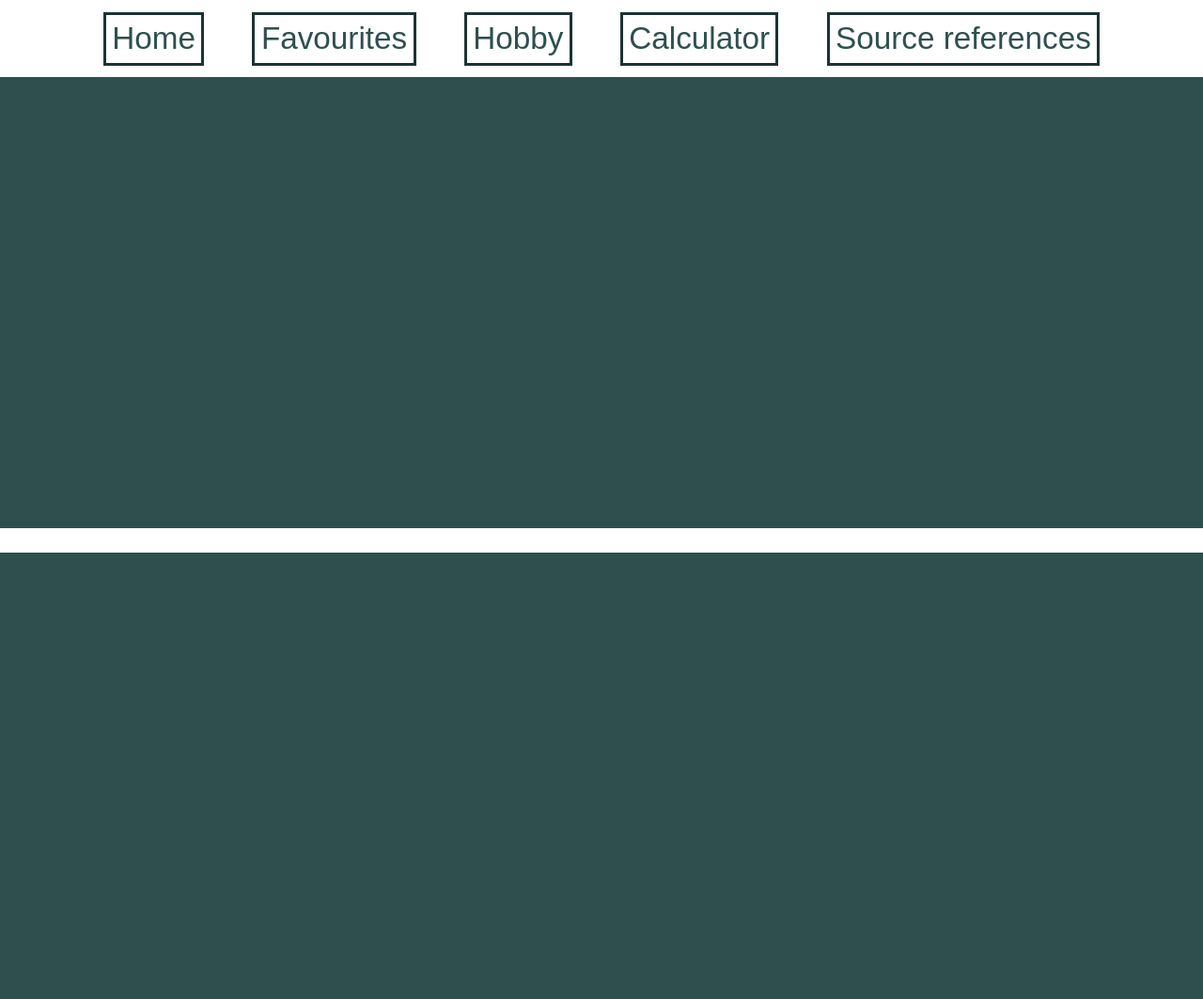
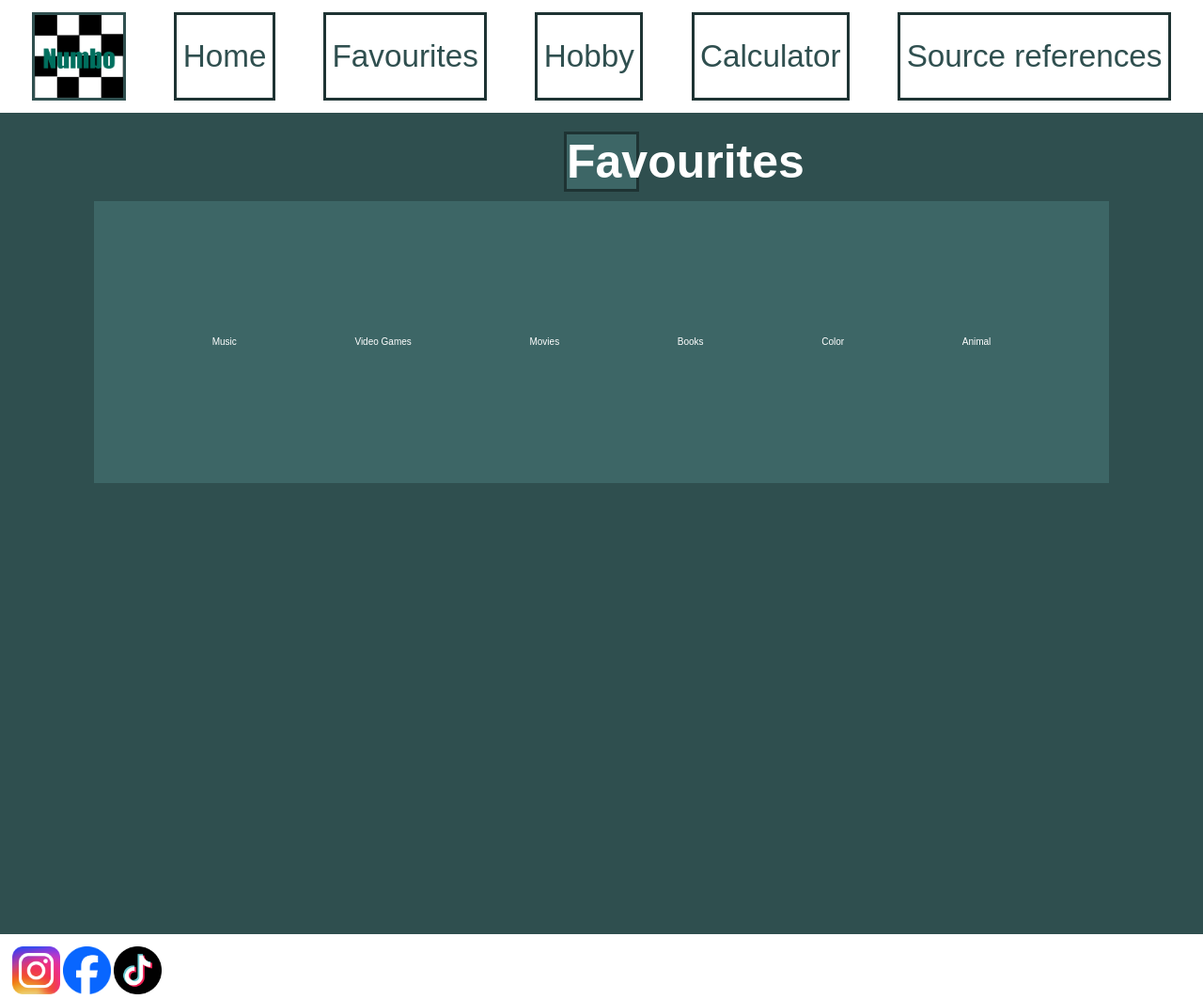
Before and after one commit to numbo1/Numbo, a plain HTML site: page Favourites/Favourites.html in a window 1280 px wide. Shown: the whole page at 94% size. Before the commit the page ends 800 px from the top, so only its background shows below. Drawn offline with Linux system fonts and the light colour scheme.

Commit message:
some upddates

```diff
--- a/Favourites/Favourites.html
+++ b/Favourites/Favourites.html
@@ -4,21 +4,37 @@
     <meta charset="UTF-8">
     <meta name="viewport" content="width=device-width, initial-scale=1.0">
     <title>Favourites</title>
-    <link href="/Numbo/stylesheet.css" rel="stylesheet" type="text/css">
+    <link href="/stylesheet.css" rel="stylesheet" type="text/css">
 </head>
 <body>
     <header>
-        <a href="/Numbo/Main/Main_menu.html" class="menu">Home</a>
-        <a href="/Numbo/Favourites/Favourites.html" class="menu">Favourites</a>
-        <a href="/Numbo/Hobby/Hobby.html" class="menu">Hobby</a>
-        <a href="/Numbo/Calculator/Calculator.html" class="menu">Calculator</a>
-        <a href="/Numbo/Source_references.html" class="menu">Source references</a>
+            <img src="/Bilder/logo_numbo_modified.png" alt="logo"  id="logo">
+            <a href="/Main/Main_menu.html" class="menu">Home</a>
+            <a href="/Favourites/Favourites.html" class="menu">Favourites</a>
+            <a href="/Hobby/Hobby.html" class="menu">Hobby</a>
+            <a href="/Calculator/Calculator.html" class="menu">Calculator</a>
+            <a href="/Source_references.html" class="menu">Source references</a>
     </header>
     <main>
+        <h1>Favourites</h1>
+        <div class="favourites">
+            <div class="favourite_item"><a href="#" class="box_text" id="music">Music</a></div>
+            <div class="favourite_item"><a href="#" class="box_text" id="video_games">Video Games</a></div>
+            <div class="favourite_item"><a href="#" class="box_text" id="movies">Movies</a></div>
+            <div class="favourite_item"><a href="#" class="box_text" id="books">Books</a></div>
+            <div class="favourite_item"><a href="#" class="box_text" id="color">Color</a></div>
+            <div class="favourite_item"><a href="#" class="box_text" id="animal">Animal</a></div>
 
+
+        </div>
     </main>
     <footer>
+        <div class="social">
+            <a href="#"><img src="/Bilder/instagram_logo.png" alt="Instagram" class="my_social_media"></a>
+            <a href="#"><img src="/Bilder/Facebook_Logo_Primary.png" alt="Facebook" class="my_social_media"></a>
+            <a href="/https://www.tiktok.com/@numbo_official"><img src="/Bilder/tik-tok-logo-33082.png" alt="TikTok" class="my_social_media"></a>
 
+        </div>
     </footer>
 </body>
 </html>
--- a/stylesheet.css
+++ b/stylesheet.css
@@ -77,7 +77,7 @@ h1{
   margin: 2rem;
 }
 #introduction{
-    font-size: 1.5rem;
+    font-size: 2.5rem;
     background-color: rgb(61, 102, 102);
     color: white;
     border-color: rgb(30, 51, 51);
@@ -167,3 +167,23 @@ h1{
     font-style: 10rem;
     justify-content: center;
 }
+
+/*Favourites*/
+.favourites{
+    display: grid;
+    background-color: rgb(61, 102, 102);
+    height: 300px;
+    margin-left: 100px;
+    margin-right: 100px;
+    justify-content: space-evenly;
+    align-content: center;
+    grid-template-areas: '';
+}
+.favourite_item{
+    grid-row: 1/2;
+}
+.box_text{
+    text-decoration: none;
+    color: white;
+    font-size: rem;
+}
```
Also changed, not shown: Calculator/Calculator.html (+15 -7 lines), Hobby/Hobby.html (+16 -7 lines), Hobby/Video_gallery.html (+7 -6 lines), Main/Main_menu.html (+13 -12 lines), Main_menu.html (deleted, +0 -31 lines), Source_references.html (+11 -9 lines).
